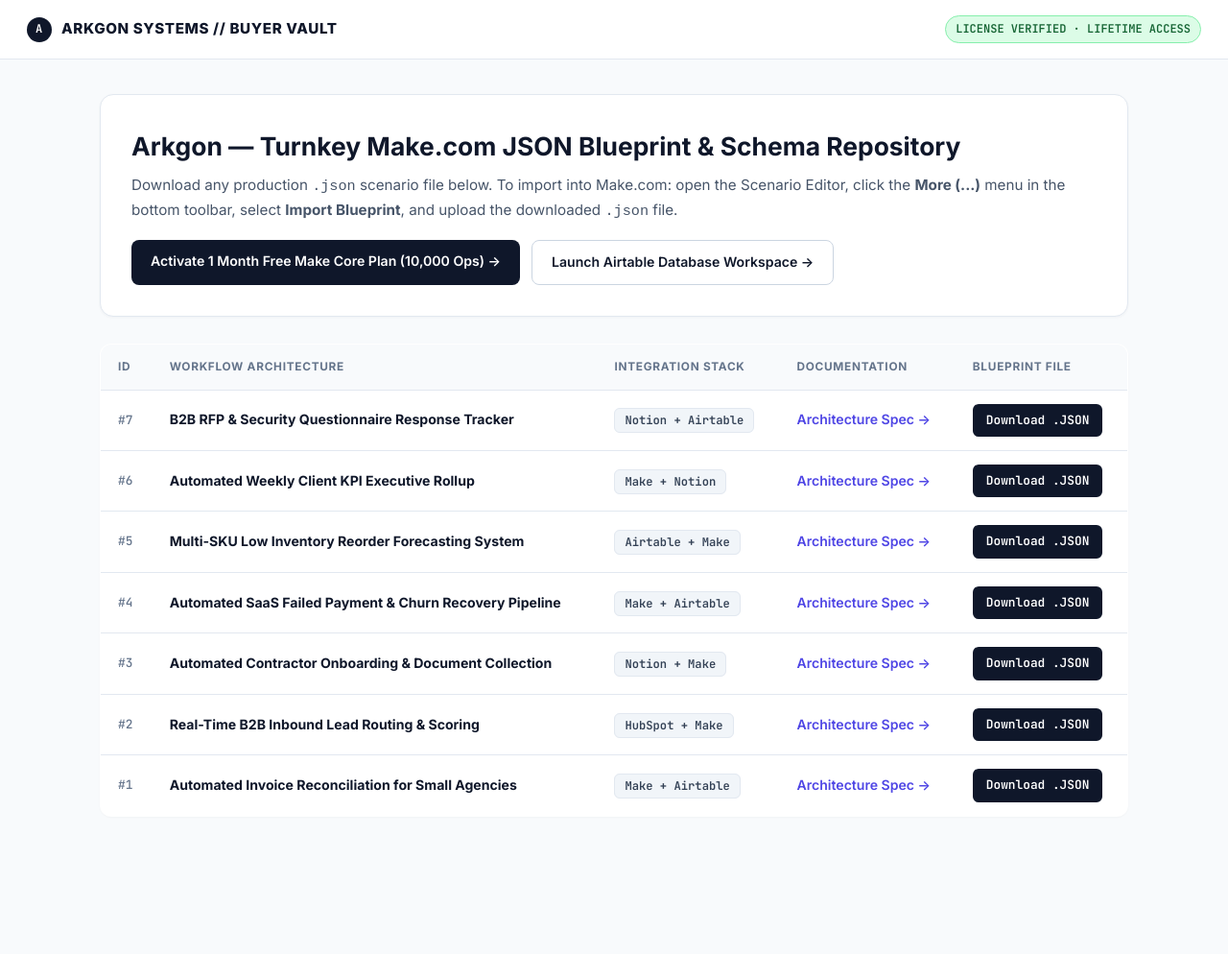
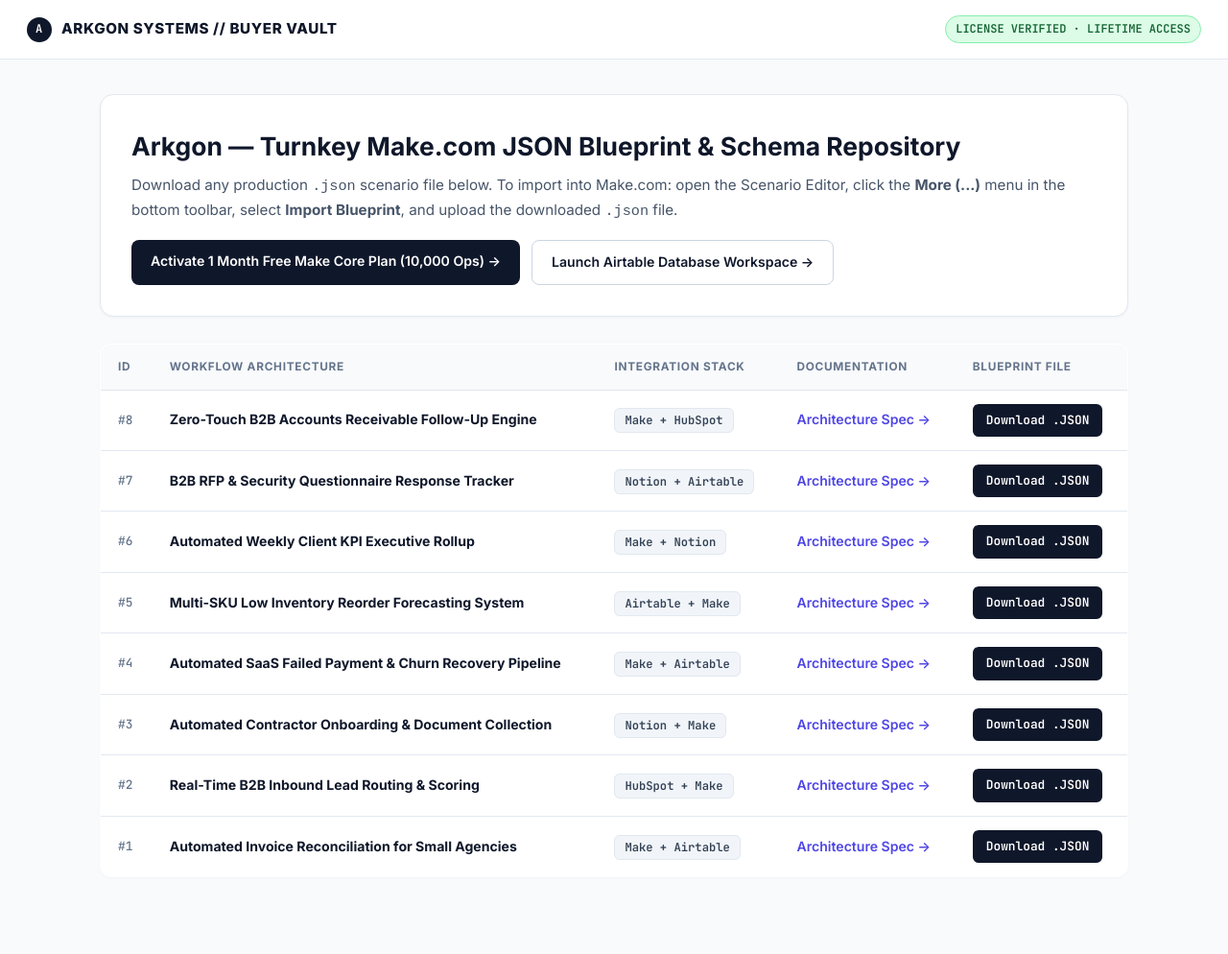
Before and after one commit to Arkgonsystems/b2b-workflow-guides, a Jekyll site: the page vault-9x7k2m.html, which Jekyll copies as it is, in a window 1280 px wide. Shown: the whole page at 96% size. Built offline with Jekyll 4.4.1, drawn with Linux system fonts in a browser that asks for light colours; before the commit the page ends 931 px from its top, so only the background shows below that.

Commit message:
Publish Arkgon Systems Buyer Download Vault (vault-9x7k2m.html)

```diff
--- a/vault-9x7k2m.html
+++ b/vault-9x7k2m.html
@@ -41,6 +41,7 @@
     </div>
   </section>
   <table><thead><tr><th>ID</th><th>Workflow Architecture</th><th>Integration Stack</th><th>Documentation</th><th>Blueprint File</th></tr></thead><tbody>
+<tr><td style="font-family:'JetBrains Mono',monospace;color:#64748b;font-size:0.8rem;">#8</td><td><strong style="color:#0f172a;">Zero-Touch B2B Accounts Receivable Follow-Up Engine</strong></td><td><span class="stack-tag">Make + HubSpot</span></td><td><a href="./guides/accounts-receivable-dunning-automation.html" style="color:#4f46e5;font-weight:600;text-decoration:none;">Architecture Spec &rarr;</a></td><td><a class="dl-btn" href="./blueprints/accounts-receivable-dunning-automation.json" download="accounts-receivable-dunning-automation-make-blueprint.json">Download .JSON</a></td></tr>
 <tr><td style="font-family:'JetBrains Mono',monospace;color:#64748b;font-size:0.8rem;">#7</td><td><strong style="color:#0f172a;">B2B RFP &amp; Security Questionnaire Response Tracker</strong></td><td><span class="stack-tag">Notion + Airtable</span></td><td><a href="./guides/rfp-proposal-response-matrix-notion-ai.html" style="color:#4f46e5;font-weight:600;text-decoration:none;">Architecture Spec &rarr;</a></td><td><a class="dl-btn" href="./blueprints/rfp-proposal-response-matrix-notion-ai.json" download="rfp-proposal-response-matrix-notion-ai-make-blueprint.json">Download .JSON</a></td></tr>
 <tr><td style="font-family:'JetBrains Mono',monospace;color:#64748b;font-size:0.8rem;">#6</td><td><strong style="color:#0f172a;">Automated Weekly Client KPI Executive Rollup</strong></td><td><span class="stack-tag">Make + Notion</span></td><td><a href="./guides/client-reporting-kpi-dashboard-looker-sheets.html" style="color:#4f46e5;font-weight:600;text-decoration:none;">Architecture Spec &rarr;</a></td><td><a class="dl-btn" href="./blueprints/client-reporting-kpi-dashboard-looker-sheets.json" download="client-reporting-kpi-dashboard-looker-sheets-make-blueprint.json">Download .JSON</a></td></tr>
 <tr><td style="font-family:'JetBrains Mono',monospace;color:#64748b;font-size:0.8rem;">#5</td><td><strong style="color:#0f172a;">Multi-SKU Low Inventory Reorder Forecasting System</strong></td><td><span class="stack-tag">Airtable + Make</span></td><td><a href="./guides/ecommerce-inventory-reorder-alerts-airtable.html" style="color:#4f46e5;font-weight:600;text-decoration:none;">Architecture Spec &rarr;</a></td><td><a class="dl-btn" href="./blueprints/ecommerce-inventory-reorder-alerts-airtable.json" download="ecommerce-inventory-reorder-alerts-airtable-make-blueprint.json">Download .JSON</a></td></tr>
```
